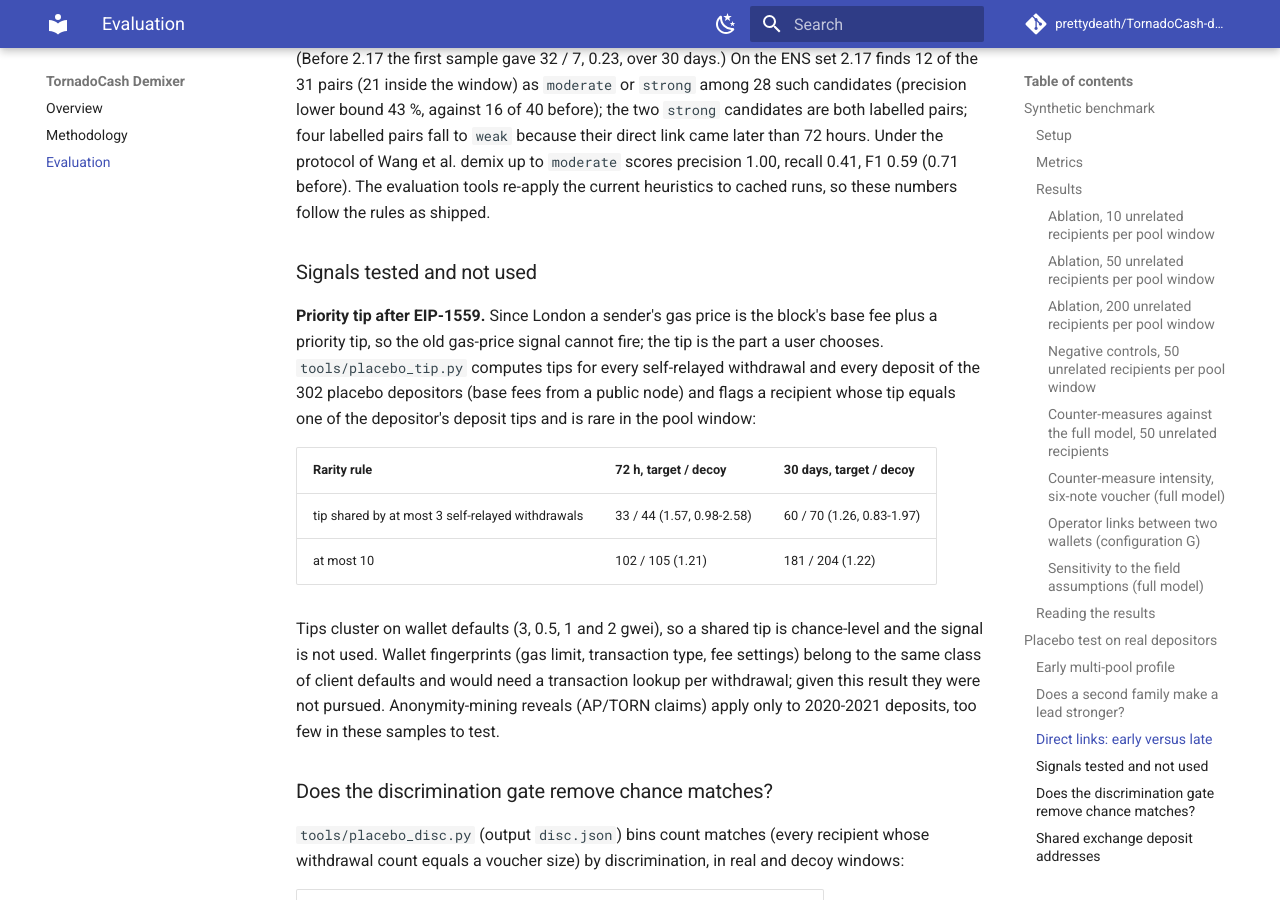
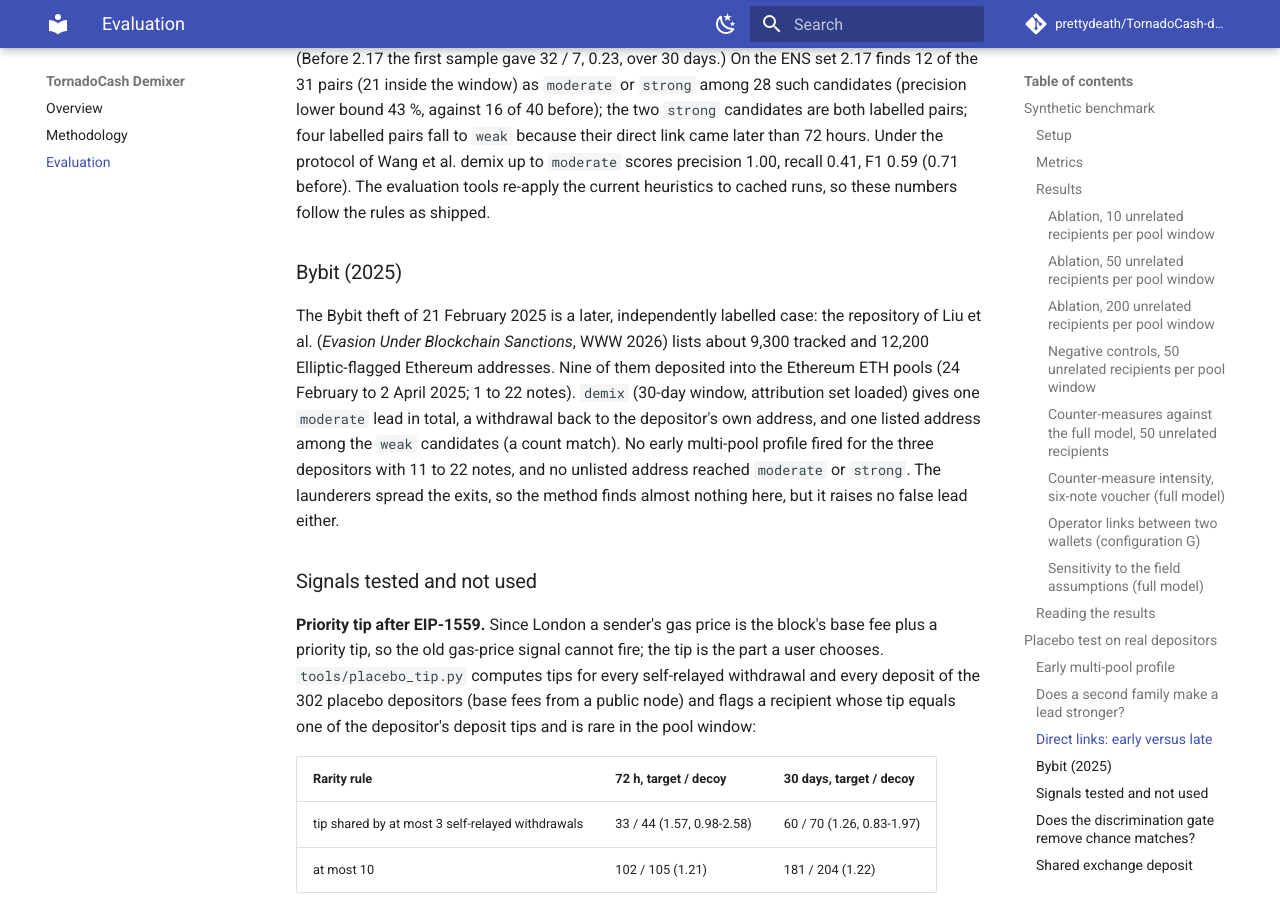
Before and after one commit to prettydeath/TornadoCash-demixer, an MkDocs documentation site: the page built from docs/EVALUATION.md, in a window 1280 px wide and 900 px high, scrolled down 12650 px. Built offline with MkDocs 1.6.1 and Material for MkDocs 9.7.7, drawn with Linux system fonts in a browser that asks for light colours; comment, search, counter and statistics services are not loaded.

Commit message:
Document the Bybit check

```diff
--- a/docs/EVALUATION.md
+++ b/docs/EVALUATION.md
@@ -422,6 +422,19 @@
 (0.71 before). The evaluation tools re-apply the current heuristics to cached
 runs, so these numbers follow the rules as shipped.
 
+### Bybit (2025)
+
+The Bybit theft of 21 February 2025 is a later, independently labelled case: the
+repository of Liu et al. (*Evasion Under Blockchain Sanctions*, WWW 2026) lists
+about 9,300 tracked and 12,200 Elliptic-flagged Ethereum addresses. Nine of them
+deposited into the Ethereum ETH pools (24 February to 2 April 2025; 1 to 22 notes).
+`demix` (30-day window, attribution set loaded) gives one `moderate` lead in
+total, a withdrawal back to the depositor's own address, and one listed address
+among the `weak` candidates (a count match). No early multi-pool profile fired
+for the three depositors with 11 to 22 notes, and no unlisted address reached
+`moderate` or `strong`. The launderers spread the exits, so the method finds
+almost nothing here, but it raises no false lead either.
+
 ### Signals tested and not used
 
 **Priority tip after EIP-1559.** Since London a sender's gas price is the block's
```
